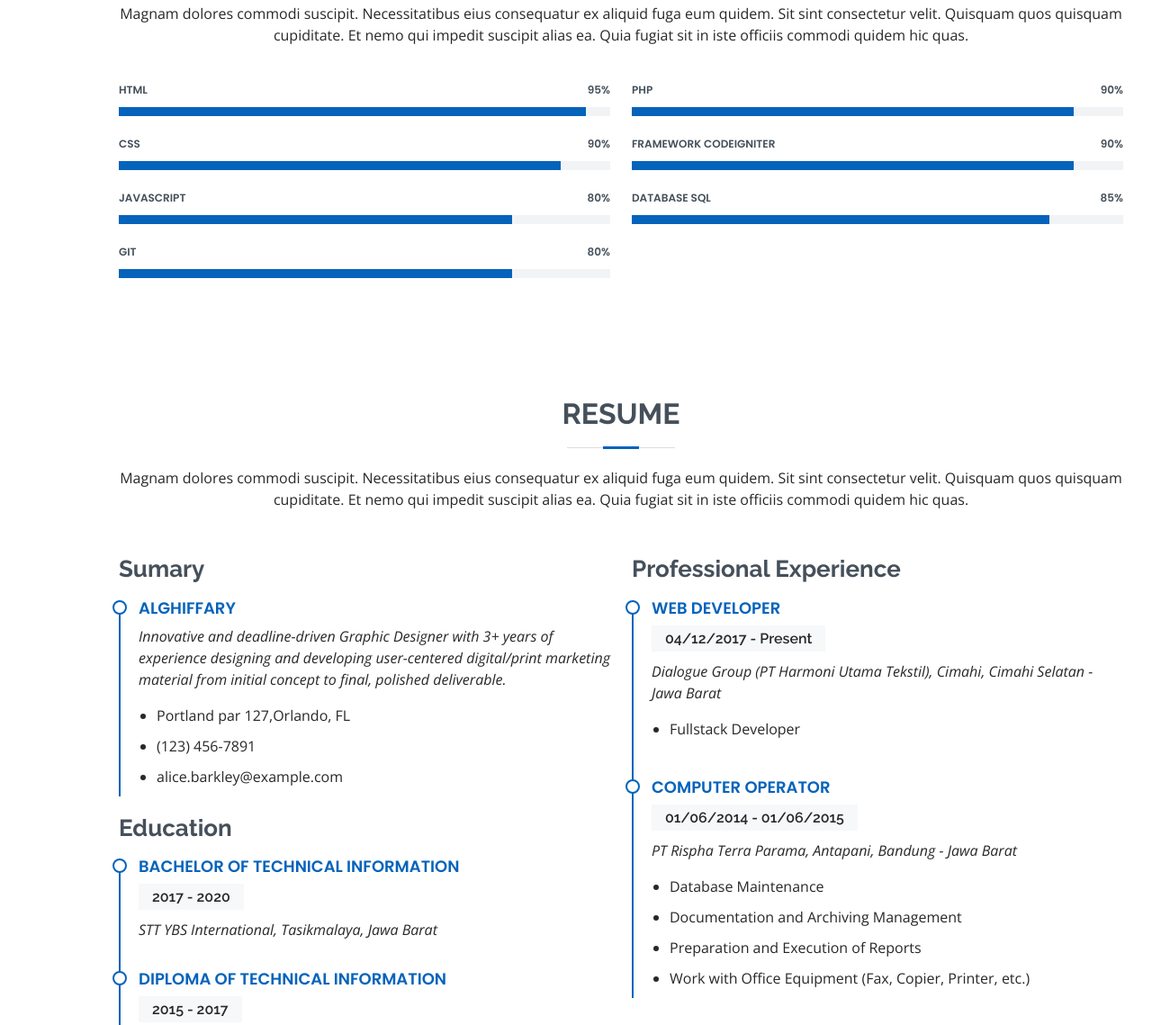
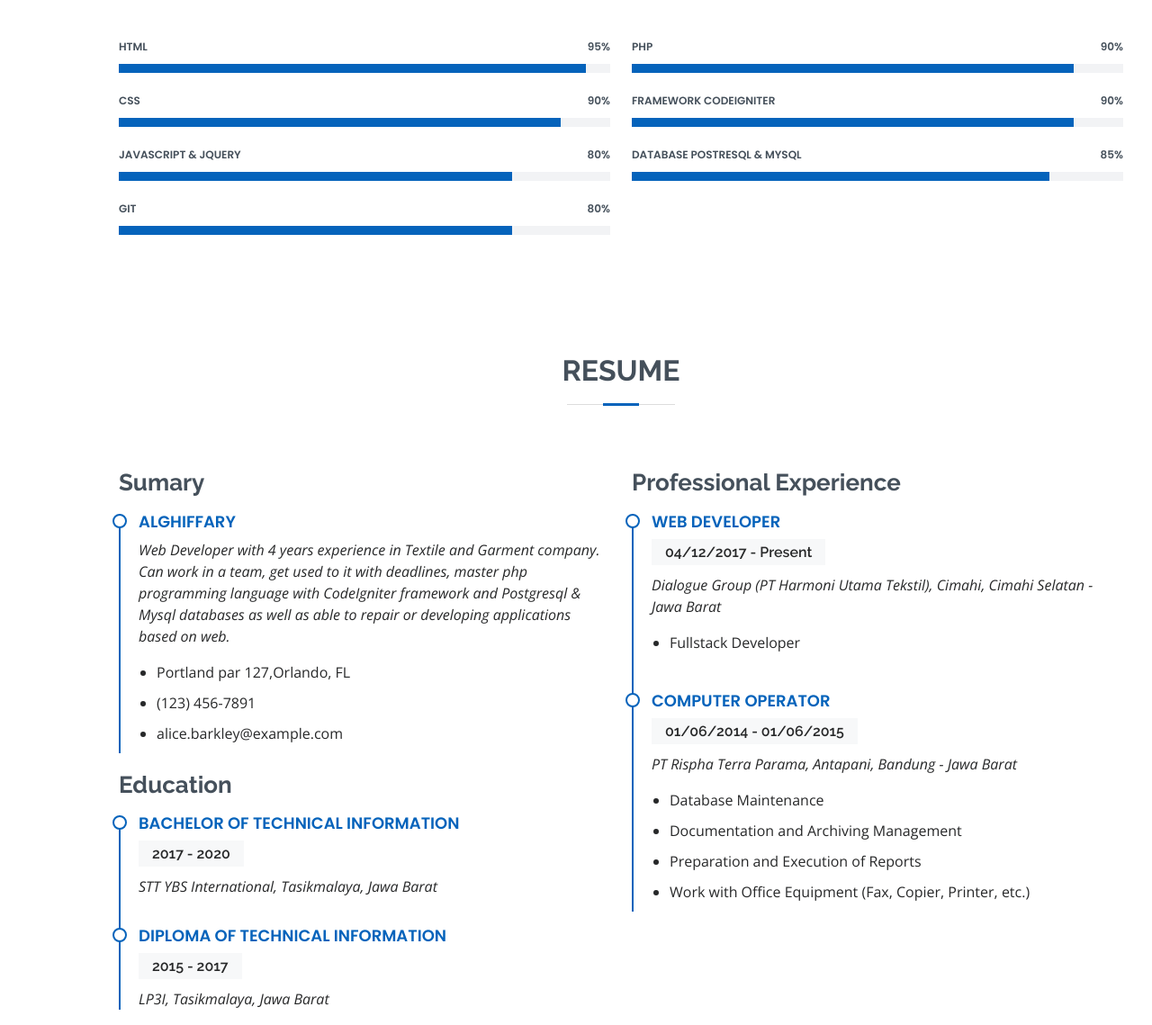
Before and after one commit to allghiffary/allghiffary.github.io, a plain HTML site: page index.html in a window 1280 px wide. Shown: the part 1587-2726 px from the top of the page at 90% size. Drawn offline with nearby package versions, Linux system fonts and the light colour scheme.

Commit message:
update data

```diff
--- a/index.html
+++ b/index.html
@@ -193,8 +193,8 @@
 
                 <div class="section-title">
                     <h2>Skills</h2>
-                    <p>Magnam dolores commodi suscipit. Necessitatibus eius consequatur ex aliquid fuga eum quidem. Sit sint consectetur velit. Quisquam quos quisquam cupiditate. Et nemo qui impedit suscipit alias ea. Quia fugiat sit in iste officiis commodi
-                        quidem hic quas.</p>
+                    <!-- <p>Magnam dolores commodi suscipit. Necessitatibus eius consequatur ex aliquid fuga eum quidem. Sit sint consectetur velit. Quisquam quos quisquam cupiditate. Et nemo qui impedit suscipit alias ea. Quia fugiat sit in iste officiis commodi
+                        quidem hic quas.</p> -->
                 </div>
 
                 <div class="row skills-content">
@@ -216,7 +216,7 @@
                         </div>
 
                         <div class="progress">
-                            <span class="skill">JavaScript <i class="val">80%</i></span>
+                            <span class="skill">JavaScript & JQuery<i class="val">80%</i></span>
                             <div class="progress-bar-wrap">
                                 <div class="progress-bar" role="progressbar" aria-valuenow="80" aria-valuemin="0" aria-valuemax="100"></div>
                             </div>
@@ -248,7 +248,7 @@
                         </div>
 
                         <div class="progress">
-                            <span class="skill">Database SQL <i class="val">85%</i></span>
+                            <span class="skill">Database Postresql & Mysql <i class="val">85%</i></span>
                             <div class="progress-bar-wrap">
                                 <div class="progress-bar" role="progressbar" aria-valuenow="85" aria-valuemin="0" aria-valuemax="100"></div>
                             </div>
@@ -268,8 +268,8 @@
 
                 <div class="section-title">
                     <h2>Resume</h2>
-                    <p>Magnam dolores commodi suscipit. Necessitatibus eius consequatur ex aliquid fuga eum quidem. Sit sint consectetur velit. Quisquam quos quisquam cupiditate. Et nemo qui impedit suscipit alias ea. Quia fugiat sit in iste officiis commodi
-                        quidem hic quas.</p>
+                    <!-- <p>Magnam dolores commodi suscipit. Necessitatibus eius consequatur ex aliquid fuga eum quidem. Sit sint consectetur velit. Quisquam quos quisquam cupiditate. Et nemo qui impedit suscipit alias ea. Quia fugiat sit in iste officiis commodi
+                        quidem hic quas.</p> -->
                 </div>
 
                 <div class="row">
@@ -277,9 +277,16 @@
                         <h3 class="resume-title">Sumary</h3>
                         <div class="resume-item pb-0">
                             <h4>Alghiffary</h4>
-                            <p><em>Innovative and deadline-driven Graphic Designer with 3+ years of experience designing
-									and developing user-centered digital/print marketing material from initial concept
-									to final, polished deliverable.</em></p>
+                            <p><em>Web Developer with
+                                4 years experience in
+                                Textile and Garment company.
+                                Can work in a team, get used to it
+                                with deadlines, master
+                                php programming language with
+                                CodeIgniter framework and Postgresql & Mysql databases as well as
+                                able to repair or
+                                developing applications based on
+                                web.</em></p>
                             <ul>
                                 <li>Portland par 127,Orlando, FL</li>
                                 <li>(123) 456-7891</li>
@@ -339,8 +346,8 @@
 
                 <div class="section-title">
                     <h2>Portfolio</h2>
-                    <p>Magnam dolores commodi suscipit. Necessitatibus eius consequatur ex aliquid fuga eum quidem. Sit sint consectetur velit. Quisquam quos quisquam cupiditate. Et nemo qui impedit suscipit alias ea. Quia fugiat sit in iste officiis commodi
-                        quidem hic quas.</p>
+                    <!-- <p>Magnam dolores commodi suscipit. Necessitatibus eius consequatur ex aliquid fuga eum quidem. Sit sint consectetur velit. Quisquam quos quisquam cupiditate. Et nemo qui impedit suscipit alias ea. Quia fugiat sit in iste officiis commodi
+                        quidem hic quas.</p> -->
                 </div>
 
                 <div class="row">
@@ -843,8 +850,7 @@
     <footer id="footer">
         <div class="container">
             <h3>Alghiffary</h3>
-            <p>Et aut eum quis fuga eos sunt ipsa nihil. Labore corporis magni eligendi fuga maxime saepe commodi placeat.
-            </p>
+            <!-- <p>Et aut eum quis fuga eos sunt ipsa nihil. Labore corporis magni eligendi fuga maxime saepe commodi placeat.</p> -->
             <div class="social-links">
                 <a href="#" class="twitter"><i class="bx bxl-twitter"></i></a>
                 <a href="#" class="facebook"><i class="bx bxl-facebook"></i></a>
```
